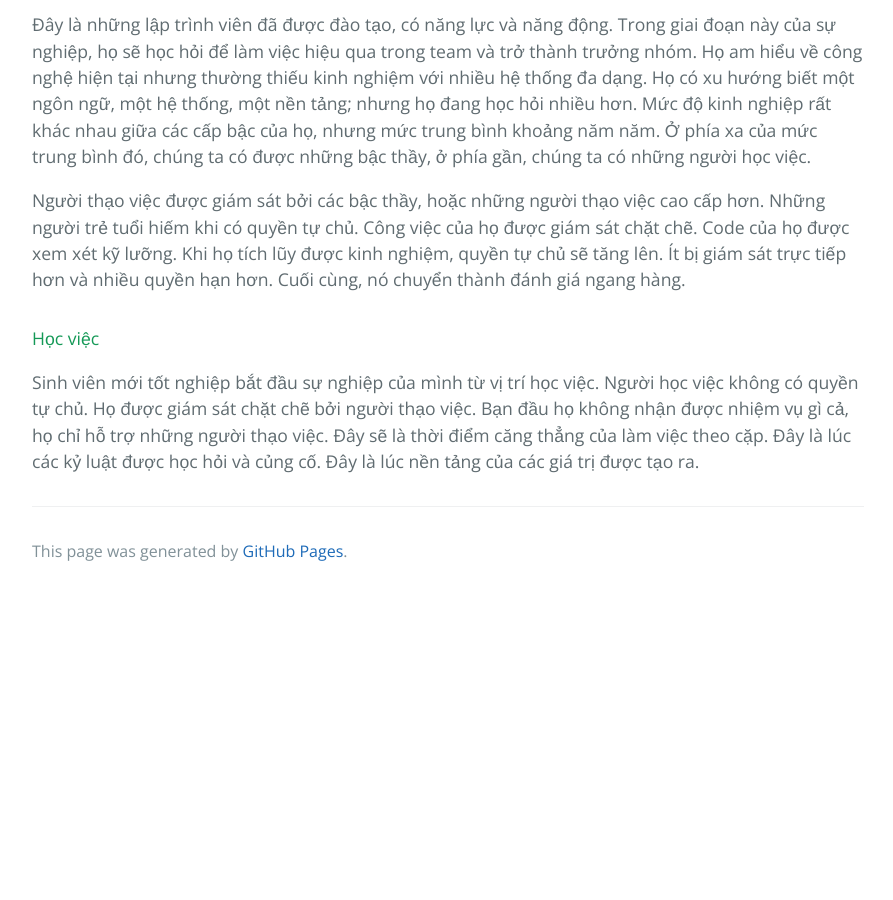
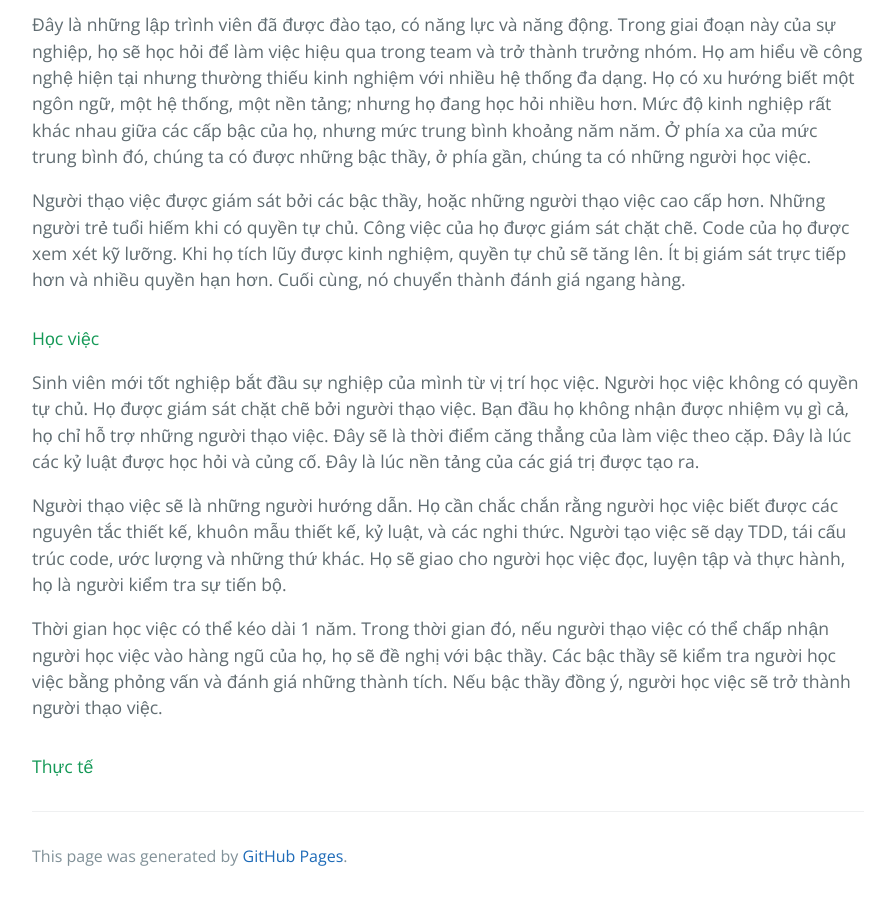
Before and after one commit to HaiBV/haibv.github.io, a Jekyll site: the page built from clean-coder/chapter-14-mentoring-apprenticeship-and-craftsmanship.md, in a window 1280 px wide and 900 px high, scrolled down 7826 px. Shown: the whole window, without its empty margins (192-1085 px from the left). Built offline with Jekyll 4.4.1, drawn with Linux system fonts in a browser that asks for light colours; our own code applies the rules of GitHub Pages for plain Markdown files; before the commit the page ends 8421 px from its top, so only the background shows below that.

Commit message:
Update The Clean Coder - Chapter 14 Mentoring, Apprenticeship, and Craftsmanship

```diff
--- a/clean-coder/chapter-14-mentoring-apprenticeship-and-craftsmanship.md
+++ b/clean-coder/chapter-14-mentoring-apprenticeship-and-craftsmanship.md
@@ -151,3 +151,9 @@ Người thạo việc được giám sát bởi các bậc thầy, hoặc nhữ
 #### Học việc
 
 Sinh viên mới tốt nghiệp bắt đầu sự nghiệp của mình từ vị trí học việc. Người học việc không có quyền tự chủ. Họ được giám sát chặt chẽ bởi người thạo việc. Bạn đầu họ không nhận được nhiệm vụ gì cả, họ chỉ hỗ trợ những người thạo việc. Đây sẽ là thời điểm căng thẳng của làm việc theo cặp. Đây là lúc các kỷ luật được học hỏi và củng cố. Đây là lúc nền tảng của các giá trị được tạo ra.
+
+Người thạo việc sẽ là những người hướng dẫn. Họ cần chắc chắn rằng người học việc biết được các nguyên tắc thiết kế, khuôn mẫu thiết kế, kỷ luật, và các nghi thức. Người tạo việc sẽ dạy TDD, tái cấu trúc code, ước lượng và những thứ khác. Họ sẽ giao cho người học việc đọc, luyện tập và thực hành, họ là người kiểm tra sự tiến bộ.
+
+Thời gian học việc có thể kéo dài 1 năm. Trong thời gian đó, nếu người thạo việc có thể chấp nhận người học việc vào hàng ngũ của họ, họ sẽ đề nghị với bậc thầy. Các bậc thầy sẽ kiểm tra người học việc bằng phỏng vấn và đánh giá những thành tích. Nếu bậc thầy đồng ý, người học việc sẽ trở thành người thạo việc.
+
+#### Thực tế
--- a/gists/125.ValidPalindrome.js
+++ b/gists/125.ValidPalindrome.js
@@ -21,7 +21,6 @@ var isPalindrome = function (s) {
         break;
       case s[start].toLowerCase() !== s[end].toLowerCase():
         return false;
-        break;
       default:
         start++;
         end--;
```
